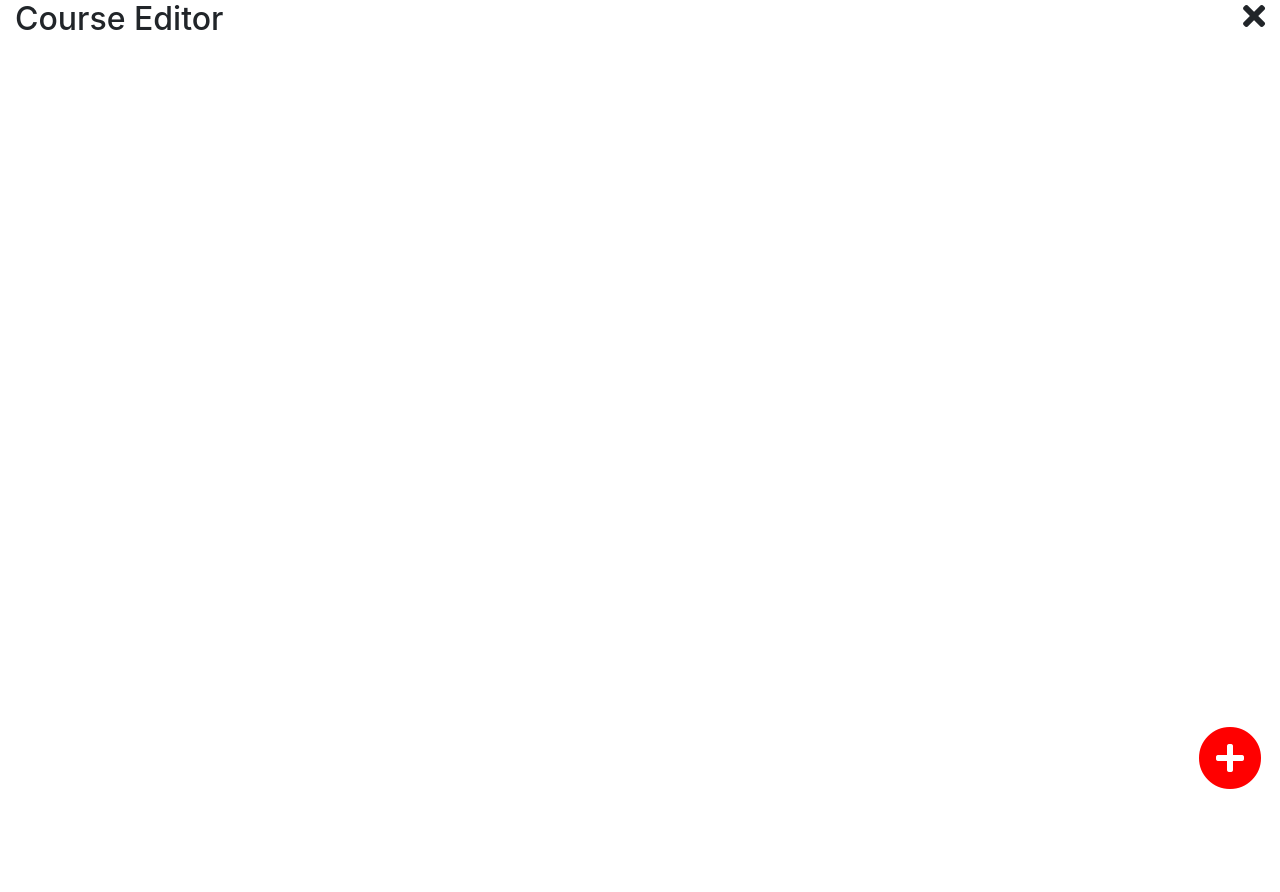
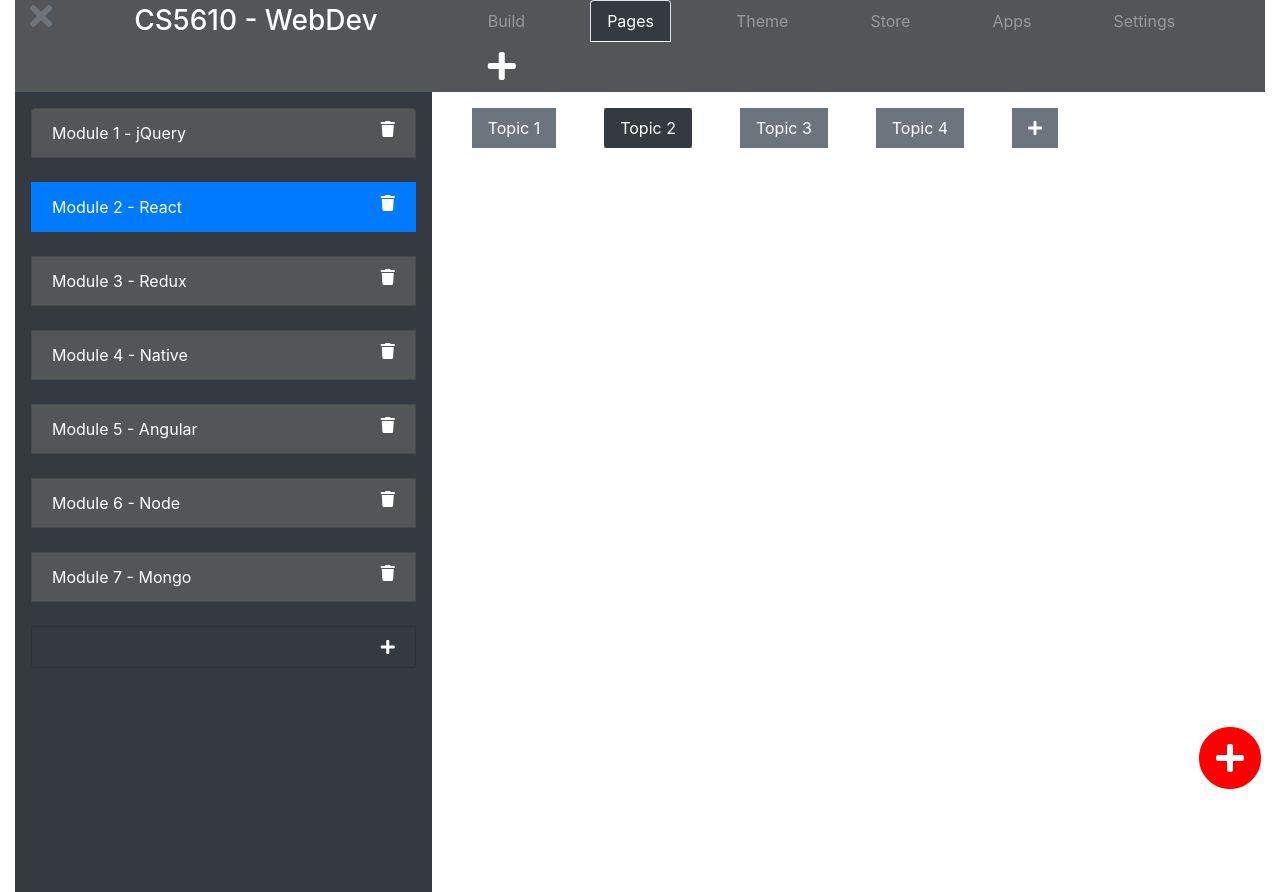
Before and after one commit to wonghaobang/wbdv-sp21-02-haobangwongfang-client-react, a React (Create React App) app: page /courses/editor in a window 1280 px wide. Before the commit the page ends 800 px from the top, so only its background shows below. Built offline with nearby package versions, Linux system fonts and the light colour scheme; no server answers.

Commit message:
2/22 daily backup

```diff
--- /dev/null
+++ b/src/components/course-editor.css
@@ -0,0 +1,29 @@
+li a {
+    /* this color is same as bg-muted */
+    color: #999999;
+}
+
+li a:hover {
+    color: white;
+}
+
+.nav-tabs {
+    border-bottom: none;
+}
+
+.wbdv-bg-lessdark-grey {
+    background-color: #535556;
+}
+
+.leftside {
+    /* this color is same as bg-dark */
+    background-color: #343a40;
+    height: 100vh;
+    width: 100%;
+}
+
+.rightside {
+    background-color: white;
+    height: 100vh;
+    width: 100%;
+}
--- a/src/components/course-editor.js
+++ b/src/components/course-editor.js
@@ -1,20 +1,131 @@
 import React from 'react'
-import {Link} from "react-router-dom";
+import './course-editor.css';
 
 const CourseEditor = ({props}) =>
     // 50:12 min in video
     // put the content of whatever I have in the body
     <div>
-        <h2>
-            {/*// this is hardcoded path, can remove*/}
-            {/*<Link to="/courses/table">*/}
-            {/*    <i className="fas fa-arrow-left"></i>*/}
-            {/*</Link>*/}
-            Course Editor
-            <i onClick={() => props.history.goBack()}
-               className="fas fa-times float-right">
-            </i>
-        </h2>
+
+        <div className="container-fluid wbdv-bg-lessdark-grey">
+
+            <div className="row">
+                <div className="col-1">
+                    {/*<a className="nav-link text-white" href="#">*/}
+                    {/*    <i className="fas fa-times fa-2x text-muted"></i>*/}
+                    {/*</a>*/}
+                    <i onClick={() => props.history.goBack()}
+                       className="fas fa-times fa-2x text-muted">
+                    </i>
+                </div>
+                <div className="col-3 h3 pt-1 text-white">
+                    CS5610 - WebDev
+                </div>
+
+                <div className="col-8">
+                    <ul className="nav nav-tabs">
+                        <li className="nav-item mx-4">
+                            <a href="#" className="nav-link">Build</a>
+                        </li>
+                        <li className="nav-item mx-4">
+                            <a className="nav-link active bg-dark text-white" aria-current="page"
+                               href="#">Pages</a>
+                        </li>
+                        <li className="nav-item mx-4">
+                            <a className="nav-link" href="#">Theme</a>
+                        </li>
+                        <li className="nav-item mx-4">
+                            <a className="nav-link" href="#">Store</a>
+                        </li>
+                        <li className="nav-item mx-4">
+                            <a className="nav-link" href="#">Apps</a>
+                        </li>
+                        <li className="nav-item mx-4">
+                            <a className="nav-link" href="#">Settings</a>
+                        </li>
+                        <li className="nav-item mx-4">
+                            <a className="nav-link text-white" href="#">
+                                <i className="fa fa-plus fa-2x"></i>
+                            </a>
+                        </li>
+                    </ul>
+                </div>
+            </div>
+
+        </div>
+
+
+        <div className="row no-gutters">
+
+            <div className="col-4 leftside p-3">
+
+                <ul className="list-group text-white">
+                    <li className="list-group-item wbdv-bg-lessdark-grey">
+                        Module 1 - jQuery
+                        <i className="fa fa-trash float-right"></i>
+                    </li>
+                    <br/>
+                    <li className="list-group-item wbdv-bg-lessdark-grey active">
+                        Module 2 - React
+                        <i className="fa fa-trash float-right"></i>
+                    </li>
+                    <br/>
+                    <li className="list-group-item wbdv-bg-lessdark-grey">
+                        Module 3 - Redux
+                        <i className="fa fa-trash float-right"></i>
+                    </li>
+                    <br/>
+                    <li className="list-group-item wbdv-bg-lessdark-grey">
+                        Module 4 - Native
+                        <i className="fa fa-trash float-right"></i>
+                    </li>
+                    <br/>
+                    <li className="list-group-item wbdv-bg-lessdark-grey">
+                        Module 5 - Angular
+                        <i className="fa fa-trash float-right"></i>
+                    </li>
+                    <br/>
+                    <li className="list-group-item wbdv-bg-lessdark-grey">
+                        Module 6 - Node
+                        <i className="fa fa-trash float-right"></i>
+                    </li>
+                    <br/>
+                    <li className="list-group-item wbdv-bg-lessdark-grey">
+                        Module 7 - Mongo
+                        <i className="fa fa-trash float-right"></i>
+                    </li>
+                    <br/>
+                    <li className="list-group-item bg-dark">
+                        <i className="fa fa-plus float-right"></i>
+                    </li>
+                </ul>
+            </div>
+
+            <div className="col-8 rightside p-3">
+                <ul className="nav nav-pills">
+                    <li className="nav-item bg-secondary mx-4">
+                        <a className="nav-link text-white" href="#">Topic 1</a>
+                    </li>
+                    <li className="nav-item bg-secondary mx-4">
+                        <a className="nav-link active bg-dark text-white" aria-current="page" href="#">Topic
+                            2</a>
+                    </li>
+                    <li className="nav-item bg-secondary mx-4">
+                        <a className="nav-link text-white" href="#">Topic 3</a>
+                    </li>
+                    <li className="nav-item bg-secondary mx-4">
+                        <a className="nav-link text-white" href="#">Topic 4</a>
+                    </li>
+                    <li className="nav-item bg-secondary mx-4">
+                        <a className="nav-link text-white" href="#">
+                            <i className="fa fa-plus"></i>
+                        </a>
+                    </li>
+                </ul>
+            </div>
+
+        </div>
+
+
     </div>
 
 export default CourseEditor
--- a/src/components/course-grid.js
+++ b/src/components/course-grid.js
@@ -5,11 +5,6 @@ import {Link} from "react-router-dom";
 
 const CourseGrid = ({courses, deleteCourse, updateCourse}) =>
     <div>
-
-        {/*<Link to="/courses/table">*/}
-        {/*    <i className="fas fa-list fa-2x float-right"></i>*/}
-        {/*</Link>*/}
-        {/*<h2>Course Grid {courses.length}</h2>*/}
 
         <div className="row mb-3">
             <div className="col d-none d-md-block font-weight-bold">
@@ -39,6 +34,7 @@ const CourseGrid = ({courses, deleteCourse, updateCourse}) =>
                         deleteCourse={deleteCourse}
                         key={course._id}
                         course={course}/>
+
                 )
             }
         </div>
--- a/src/components/course-table.js
+++ b/src/components/course-table.js
@@ -11,13 +11,8 @@ export default class CourseTable extends React.Component {
 
 
     render() {
-        return (                 // remember can only return one thing, that's why need to wrap it into one div
+        return (
             <div>
-                {/*<h2>Course Table</h2>*/}
-                {/*<Link to="/courses/grid">*/}
-                {/*    <i className="fas fa-2x fa-th float-right"></i>*/}
-                {/*</Link>*/}
-
                 <table className="table">
                     <thead>
                     <tr>
@@ -29,7 +24,7 @@ export default class CourseTable extends React.Component {
                             Last modified
                         </th>
                         <th scope="col">
-                            <i className="fas fa-sort-alpha-up float-right  pr-3"></i>
+                            <i className="fas fa-sort-alpha-up float-right pr-3"></i>
                             <i className="fas fa-folder float-right pr-3"></i>
                         </th>
                         <th scope="col">
--- /dev/null
+++ b/src/components/course-top_row.js
@@ -0,0 +1,22 @@
+import React from 'react'
+
+
+const CourseTopRow = ({addCourse, getValue}) =>
+    <div className="row p-1 mb-2">
+        <div className="col-1">
+            <i className="fas fa-bars fa-2x"></i>
+        </div>
+        <div className="col-2 d-none d-xl-block" style={{"fontSize": "25px"}}>
+            Course Manager
+        </div>
+        <div className="col-8">
+            <input type="text" className="form-control" placeholder="New Course Title" onChange={getValue}/>
+        </div>
+        <div onClick={addCourse} className="col-1 fa-stack fa-lg" style={{"color": "red", "position": "absolute", "top": "2px", "right": "10px", "cursor": "pointer"}}>
+            <i className="fas fa-circle fa-stack-2x"></i>
+            <i className="fas fa-plus fa-stack-1x fa-inverse"></i>
+        </div>
+    </div>
+
+
+export default CourseTopRow
```
Also changed, not shown: src/components/course-manager.js (+39 -30 lines).
